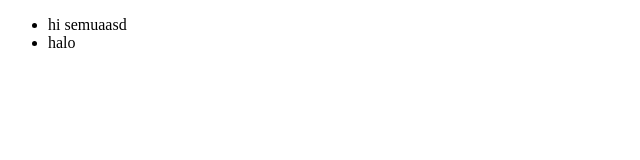
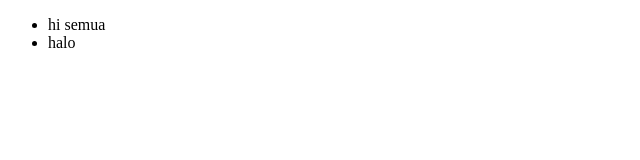
Before and after one commit to 4kungm4il/4kungm4il.github.io, a plain HTML site: page index.html in a window 1280 px wide. Shown: the full height of the page, 0-640 px from the left. Drawn offline with Linux system fonts and the light colour scheme.

Commit message:
4kungm4il

```diff
--- a/index.html
+++ b/index.html
@@ -7,7 +7,7 @@
   </head>
   <body>
     <ul>
-      <li>hi semuaasd</li>
+      <li>hi semua</li>
       <li>halo</li>
     </ul>
   </body>
```
